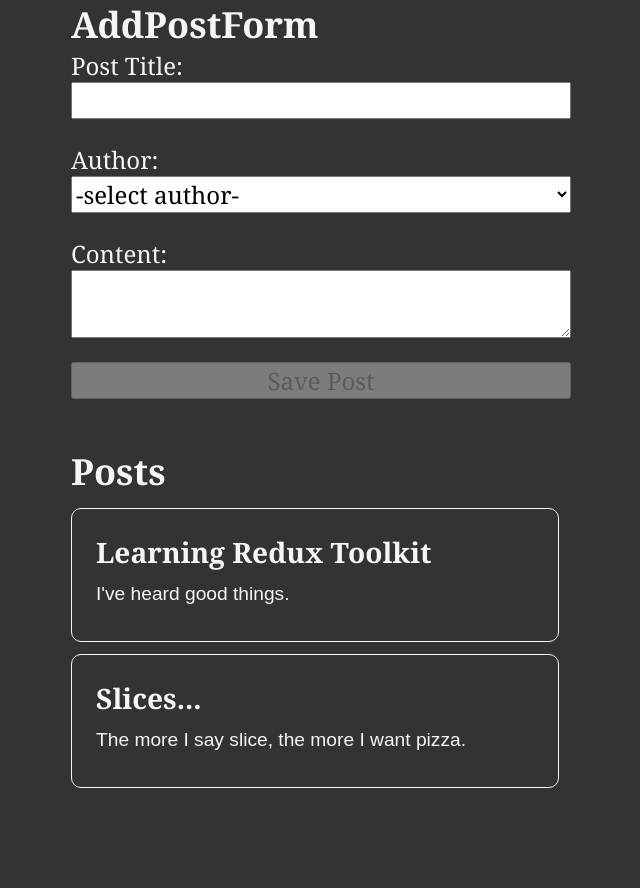
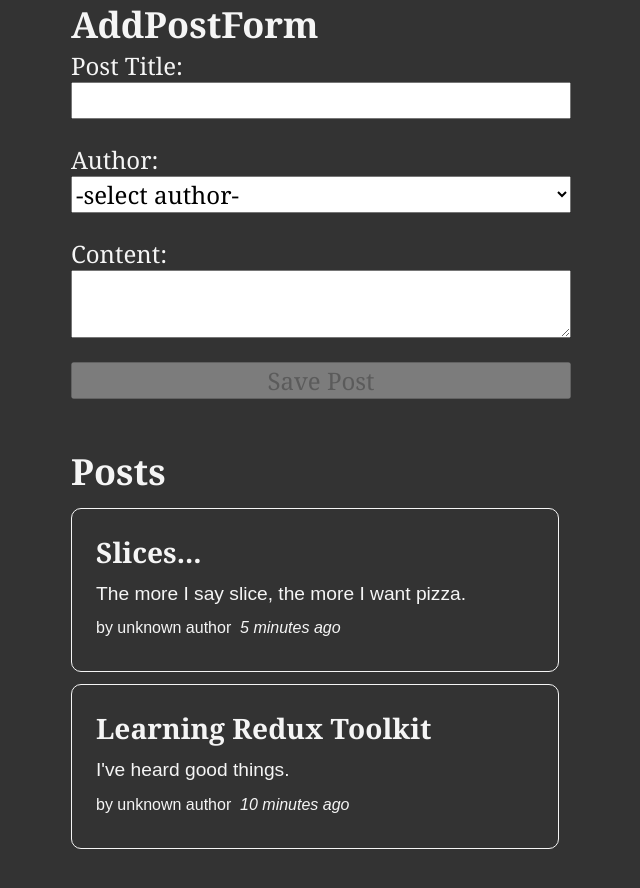
Before and after one commit to Sithija97/React-Development, a React (Create React App) app in the folder dave-redux-project/: page / in a window 1280 px wide. Shown: the top 888 px of the page, without its empty margins (319-959 px from the left). Built offline with nearby package versions, Linux system fonts and the light colour scheme.

Commit message:
added display author & timestamp

```diff
--- a/dave-redux-project/package.json
+++ b/dave-redux-project/package.json
@@ -7,6 +7,7 @@
     "@testing-library/jest-dom": "^5.16.5",
     "@testing-library/react": "^13.4.0",
     "@testing-library/user-event": "^13.5.0",
+    "date-fns": "^2.30.0",
     "react": "^18.2.0",
     "react-dom": "^18.2.0",
     "react-redux": "^8.0.5",
--- /dev/null
+++ b/dave-redux-project/src/components/postAuthor.jsx
@@ -0,0 +1,11 @@
+import React from "react";
+import { useSelector } from "react-redux";
+import { selectAllUsers } from "../store/features/users/userSlice";
+
+const PostAuthor = ({ userId }) => {
+  const users = useSelector(selectAllUsers);
+  const author = users.find((user) => user.id === userId);
+  return <span>by {author ? author.name : "unknown author"}</span>;
+};
+
+export default PostAuthor;
--- a/dave-redux-project/src/components/postList.js
+++ b/dave-redux-project/src/components/postList.jsx
@@ -1,14 +1,24 @@
 import React from "react";
 import { useSelector } from "react-redux";
 import { selectAllPosts } from "../store/features/posts/postSlice";
+import PostAuthor from "./postAuthor";
+import TimeAgo from "./timeAgo";
 
 const PostList = () => {
   const posts = useSelector(selectAllPosts);
 
-  const renderedPosts = posts.map((post, id) => (
+  const orderedPosts = posts
+    .slice()
+    .sort((a, b) => b.date.localeCompare(a.date));
+
+  const renderedPosts = orderedPosts.map((post, id) => (
     <article key={id}>
       <h3>{post.title}</h3>
       <p>{post.content.substring(0, 100)}</p>
+      <p className="postCredit">
+        <PostAuthor userId={post.userId} />
+        <TimeAgo timestamp={post.date} />
+      </p>
     </article>
   ));
   return (
--- /dev/null
+++ b/dave-redux-project/src/components/timeAgo.jsx
@@ -0,0 +1,18 @@
+import { formatDistanceToNow, parseISO } from "date-fns";
+import React from "react";
+
+const TimeAgo = ({ timestamp }) => {
+  let timeAgo = "";
+  if (timestamp) {
+    const date = parseISO(timestamp);
+    const timePeriod = formatDistanceToNow(date);
+    timeAgo = `${timePeriod} ago`;
+  }
+  return (
+    <span title={timestamp}>
+      &nbsp; <i>{timeAgo}</i>
+    </span>
+  );
+};
+
+export default TimeAgo;
--- a/dave-redux-project/src/store/features/posts/postSlice.js
+++ b/dave-redux-project/src/store/features/posts/postSlice.js
@@ -1,11 +1,12 @@
 import { createSlice, nanoid } from "@reduxjs/toolkit";
+import { sub } from "date-fns";
 
 const initialState = [
   {
     id: "1",
     title: "Learning Redux Toolkit",
     content: "I've heard good things.",
-    // date: sub(new Date(), { minutes: 10 }).toISOString(),
+    date: sub(new Date(), { minutes: 10 }).toISOString(),
     // reactions: {
     //   thumbsUp: 0,
     //   wow: 0,
@@ -18,7 +19,7 @@
     id: "2",
     title: "Slices...",
     content: "The more I say slice, the more I want pizza.",
-    // date: sub(new Date(), { minutes: 5 }).toISOString(),
+    date: sub(new Date(), { minutes: 5 }).toISOString(),
     // reactions: {
     //   thumbsUp: 0,
     //   wow: 0,
@@ -43,6 +44,7 @@
             id: nanoid(),
             title,
             content,
+            date: new Date().toISOString(),
             userId,
           },
         };
```
Also changed, not shown: dave-redux-project/src/components/addPostForm.jsx (renamed from dave-redux-project/src/components/addPostForm.js), dave-redux-project/src/components/counter.jsx (renamed from dave-redux-project/src/components/counter.js), 1 other file (tests, documents, lock files or other folders).
